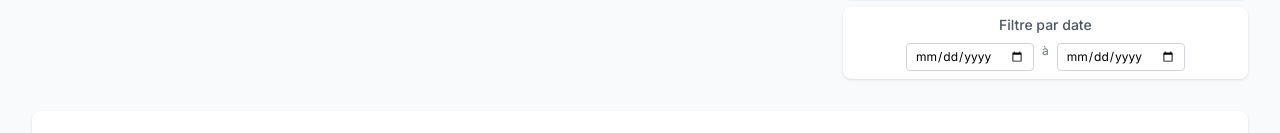
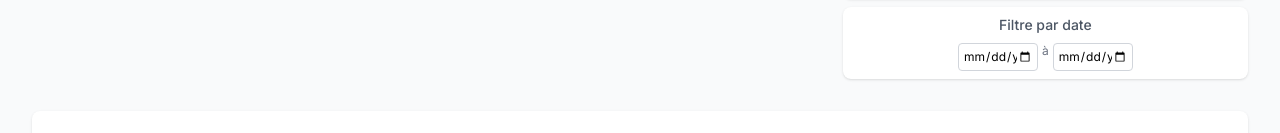
Before and after one commit to jimeye/mekboubaV3, a Next.js app: page /commandes in a window 1280 px wide. Shown: the part 169-302 px from the top of the page. Built offline with nearby package versions, Linux system fonts and the light colour scheme.

Commit message:
Réduction de la taille des sélecteurs de date pour un design plus compact

```diff
--- a/app/commandes/page.js
+++ b/app/commandes/page.js
@@ -138,7 +138,7 @@ export default function CommandesPage() {
               <div className="bg-white rounded-lg shadow py-2 px-4">
                 <div className="flex flex-col items-center justify-center">
                   <p className="text-sm font-medium text-gray-600 mb-2">Filtre par date</p>
-                  <div className="flex gap-2">
+                  <div className="flex gap-1">
                     <input
                       type="date"
                       value={startDate ? startDate.toISOString().split('T')[0] : ''}
@@ -146,7 +146,7 @@ export default function CommandesPage() {
                         const date = e.target.value ? new Date(e.target.value) : null;
                         setStartDate(date);
                       }}
-                      className="text-xs px-2 py-1 border border-gray-300 rounded"
+                      className="text-xs px-1 py-1 border border-gray-300 rounded w-20"
                     />
                     <span className="text-xs text-gray-500">à</span>
                     <input
@@ -156,7 +156,7 @@ export default function CommandesPage() {
                         const date = e.target.value ? new Date(e.target.value) : null;
                         setEndDate(date);
                       }}
-                      className="text-xs px-2 py-1 border border-gray-300 rounded"
+                      className="text-xs px-1 py-1 border border-gray-300 rounded w-20"
                     />
                   </div>
                   {(startDate || endDate) && (
```
